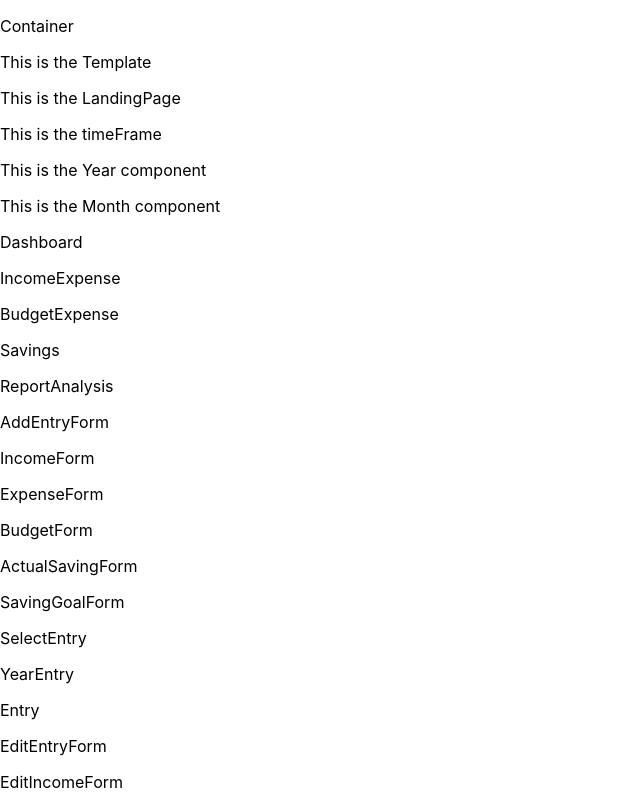
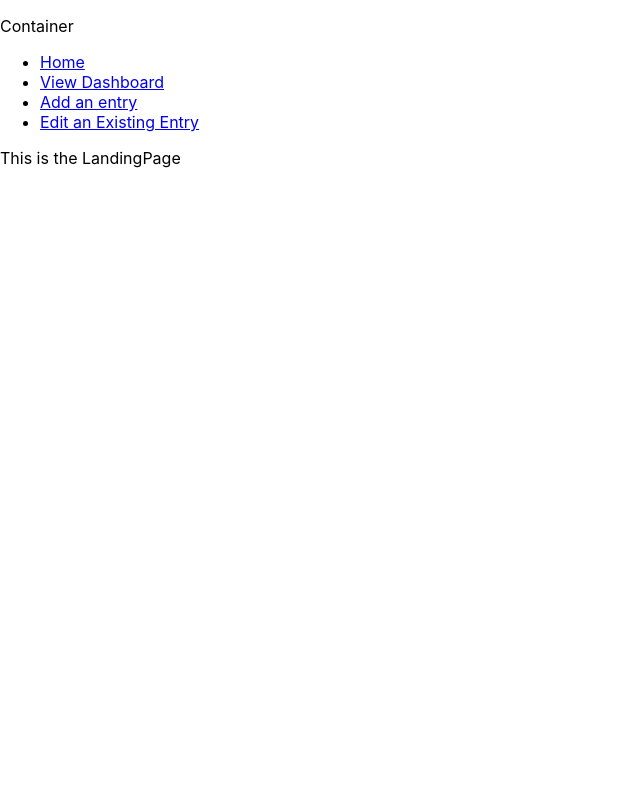
Before and after one commit to emman038/budget_app, a React (Create React App) app in the folder budget_app_frontend/frontend_code/: page / in a window 1280 px wide. Shown: the top 800 px of the page, without its empty margins (0-640 px from the left). Built offline with nearby package versions, Linux system fonts and the light colour scheme.

Commit message:
Refactored code using react router

```diff
--- a/budget_app_frontend/frontend_code/package.json
+++ b/budget_app_frontend/frontend_code/package.json
@@ -8,6 +8,7 @@
     "@testing-library/user-event": "^13.5.0",
     "react": "^18.2.0",
     "react-dom": "^18.2.0",
+    "react-router-dom": "^6.21.1",
     "react-scripts": "5.0.1",
     "web-vitals": "^2.1.4"
   },
--- a/budget_app_frontend/frontend_code/src/components/Template.js
+++ b/budget_app_frontend/frontend_code/src/components/Template.js
@@ -1,6 +1,19 @@
+import { Link, Outlet } from "react-router-dom";
+
 const Template = () => {
     return (
-        <p>This is the Template</p>
+        <>
+            <nav>
+                <ul>
+                    <li><Link to="/">Home</Link></li>
+                    <li><Link to="/select-time-frame">View Dashboard</Link></li>
+                    <li><Link to="/add-entry">Add an entry</Link></li>
+                    <li><Link to="/select-entry">Edit an Existing Entry</Link></li>
+                </ul>
+            </nav>
+            <Outlet />
+            <footer></footer>
+        </>
     );
 }
 
--- a/budget_app_frontend/frontend_code/src/containers/BudgetAppContainer.js
+++ b/budget_app_frontend/frontend_code/src/containers/BudgetAppContainer.js
@@ -6,17 +6,47 @@ import TimeFrame from "../components/dashboardRouteComponents/timeFrameComponent
 import EditEntryForm from "../components/editEntryRouteComponents/editEntryFormComponents/EditEntryForm";
 import SelectEntry from "../components/editEntryRouteComponents/selectEntryComponents/SelectEntry";
 
+import { createBrowserRouter, RouterProvider } from "react-router-dom";
+
 const BudgetAppContainer = () => {
+
+    const budgetAppRoutes = createBrowserRouter([
+        {
+            path: "/",
+            element: <Template />,
+            children: [
+            {
+                path: "/",
+                element: <LandingPage/>
+            },
+            {
+                path: "/select-time-frame",
+                element: <TimeFrame/>
+            },
+            {
+                path: "/dashboard",
+                element: <Dashboard/>
+            },
+            {
+                path: "/add-entry",
+                element: <AddEntryForm />
+            },
+            {
+                path: "/select-entry",
+                element: <SelectEntry />
+            },
+            {
+                path: "/edit-entry",
+                element: <EditEntryForm />
+            }
+        ]
+        }
+    ])
+
     return (
         <>
             <p>Container</p>
-            <Template />
-            <LandingPage/>
-            <TimeFrame/>
-            <Dashboard/>
-            <AddEntryForm />
-            <SelectEntry />
-            <EditEntryForm />
+            <RouterProvider router={budgetAppRoutes} />
         </>
      );
 }
```
Also changed, not shown: 1 other file (tests, documents, lock files or other folders).
